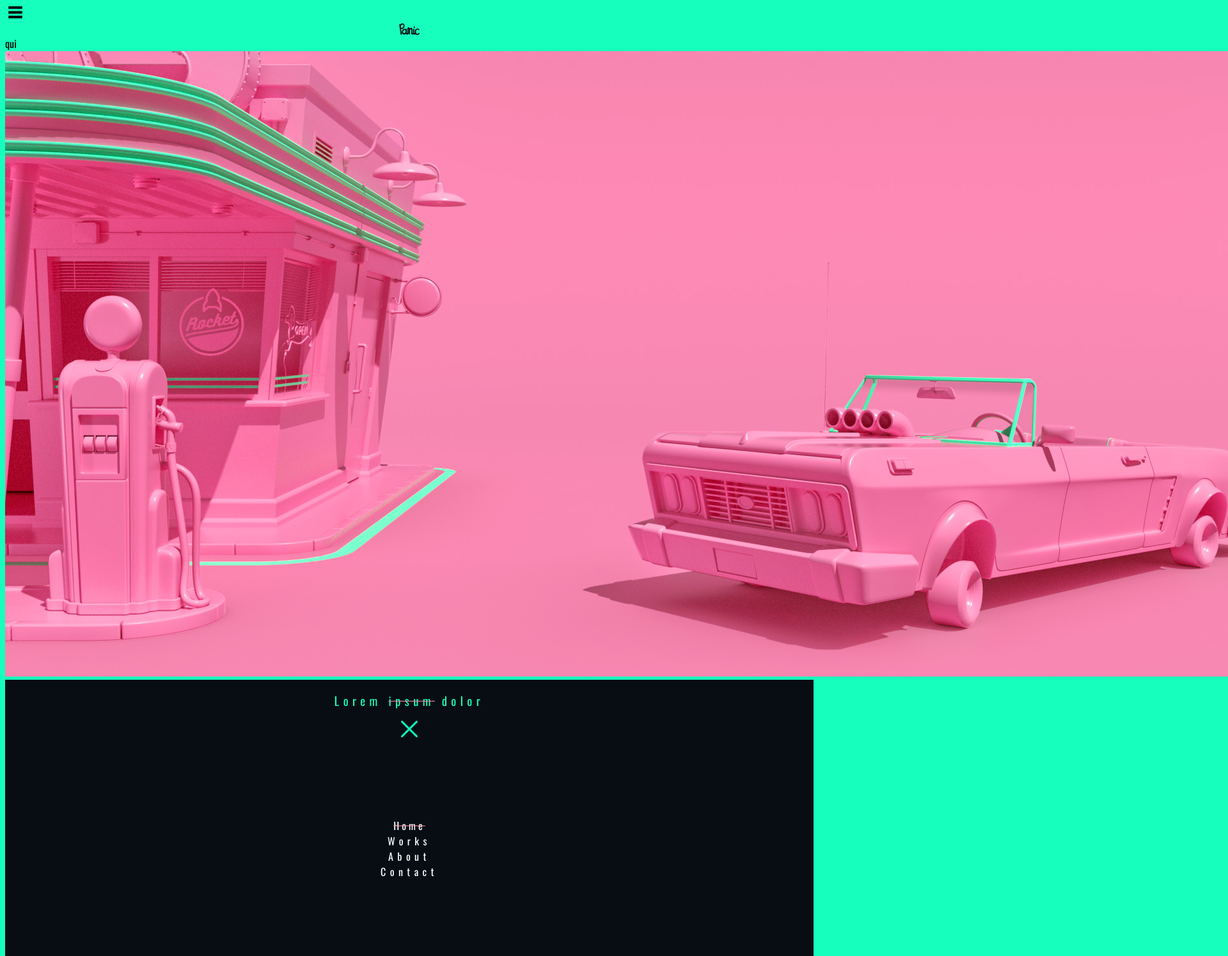
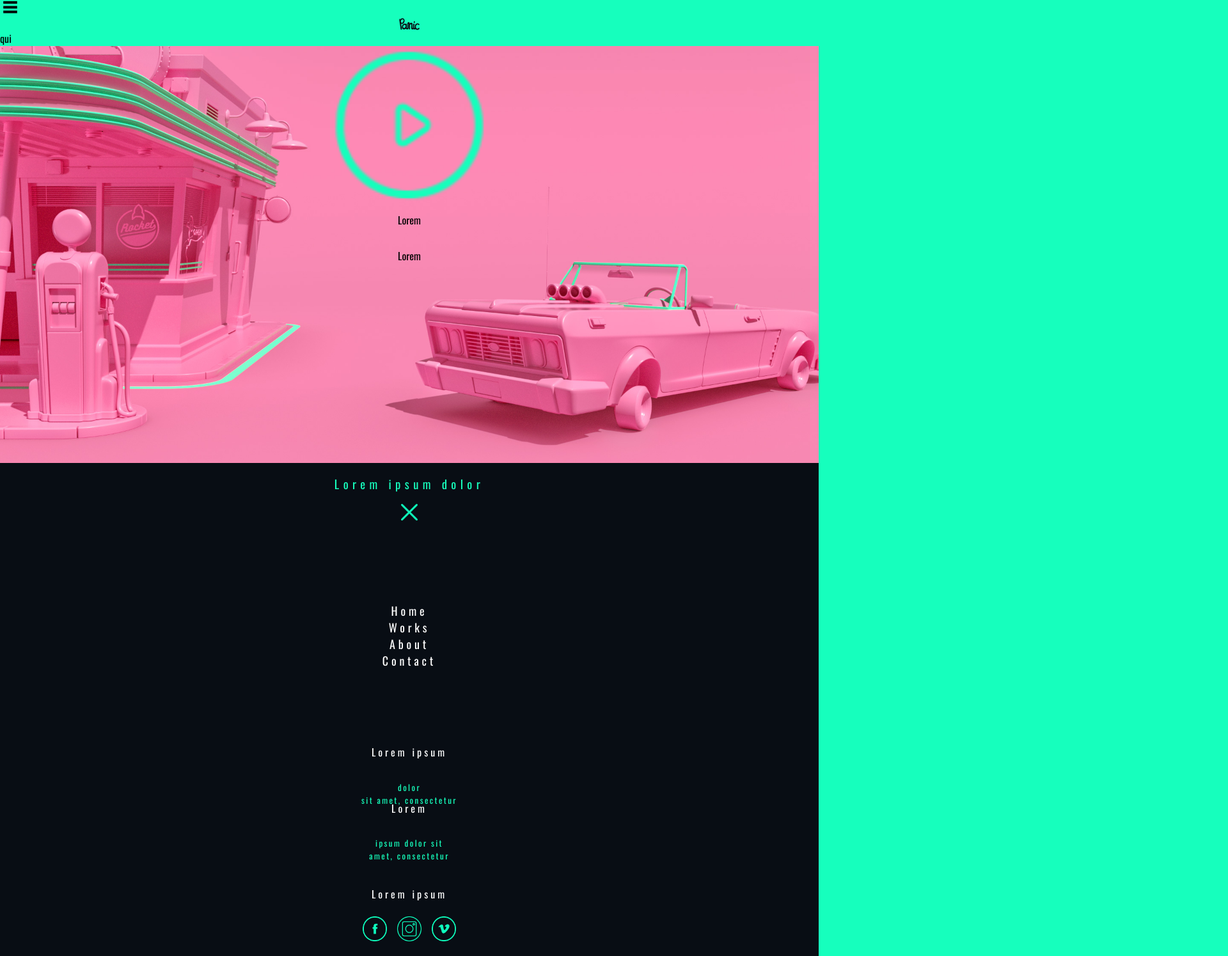
Before and after one commit to MarinaNaM/202205-W01CH05_Fernando-Marina, a website: page index.html in a window 1280 px wide. Shown: the part 5-1500 px from the top of the page at 64% size, 1920 px wide, since content can reach past the window. Drawn offline with nearby package versions, Linux system fonts and the light colour scheme.

Commit message:
Update footer and update home

```diff
--- a/index.html
+++ b/index.html
@@ -20,11 +20,20 @@
                 <span>qui</span>
             </div>
         </header>
-        <section>
-            <img src="./assets/home/media04.jpg" alt="fondo rosa" />
+        <section class="video">
+            <div class="video__play">
+                <img src="./assets/home/play.png" alt="icono play" />
+                <p>Lorem</p>
+                <p>Lorem</p>
+            </div>
+            <img
+                class="video__image"
+                src="./assets/home/media04.jpg"
+                alt="fondo rosa"
+            />
         </section>
         <section></section>
-        <footer class="footer">
+        <footer class="footer" id="footer">
             <div class="footer__title">
                 <h3 class="footer__title--lighter">
                     Lorem
@@ -37,10 +46,10 @@
                 />
             </div>
             <div class="footer__menu">
-                <p class="footer__menu--item-through">Home</p>
-                <p class="footer__menu--item">Works</p>
-                <p class="footer__menu--item">About</p>
-                <p class="footer__menu--item">Contact</p>
+                <p class="footer__menu-item footer__menu-item--through">Home</p>
+                <p class="footer__menu-item">Works</p>
+                <p class="footer__menu-item">About</p>
+                <p class="footer__menu-item">Contact</p>
             </div>
             <div class="footer__nav">
                 <p class="footer__nav--title">Lorem ipsum</p>
@@ -55,7 +64,7 @@
                     </ul>
                 </nav>
             </div>
-            <div class="footer__nav">
+            <div class="footer__nav footer__nav--margin">
                 <p class="footer__nav--title">Lorem</p>
                 <nav class="footer__nav-items">
                     <ul class="nav__list">
@@ -72,11 +81,11 @@
                     </ul>
                 </nav>
             </div>
-            <div class="footer__sns">
-                <div class="footer__">
+            <div class="footer__social-media">
+                <div class="footer__social-media-title">
                     <p>Lorem ipsum</p>
                 </div>
-                <div>
+                <div class="footer__social-media-images">
                     <img src="./assets/home/facebook.png" alt="facebook logo" />
                     <img
                         src="./assets/home/instagram.png"
@@ -97,7 +106,7 @@
                     </ul>
                 </nav>
             </div>
-            <div class="footer__nav">
+            <div class="footer__nav footer__nav--margin">
                 <p class="footer__nav--title">Lorem ipsum</p>
                 <nav class="footer__nav-items">
                     <ul class="nav__list">
@@ -109,7 +118,7 @@
                     </ul>
                 </nav>
             </div>
-            <div class="footer__nav">
+            <div class="footer__nav footer__nav--margin">
                 <p class="footer__nav--title">Lorem ipsum</p>
                 <nav class="footer__nav-items">
                     <ul class="nav__list">
--- a/scss/styles.scss
+++ b/scss/styles.scss
@@ -1,14 +1,36 @@
 @import "variables";
 
-@import url("https://fonts.googleapis.com/css2?family=Open+Sans:wght@400;800&display=swap&family=Oswald:wght@400;700&display=swap");
+@import url("https://fonts.googleapis.com/css2?family=Open+Sans&display=swap&family=Oswald&display=swap");
 
 body {
     font-family: "Oswald", "Open Sans", sans-serif;
     background-color: $primary-color;
+    margin: 0;
+}
+
+.video {
+    display: flex;
+    width: 100vw;
+    &__image {
+        width: 100%;
+    }
+    &__play {
+        position: absolute;
+        display: flex;
+        justify-content: center;
+        width: 100%;
+        flex-direction: column;
+        align-items: center;
+
+        img {
+            width: 20%;
+        }
+    }
 }
 
 .footer {
     background-color: $third-color;
+    padding-bottom: 20%;
     &__title {
         color: $primary-color;
         display: flex;
@@ -21,16 +43,13 @@ body {
         letter-spacing: 0.4rem;
     }
 
-    &__title--through {
-        text-decoration: line-through $secondary-color;
-    }
-
     &__title--cross {
         width: 2%;
     }
 
     &__menu {
         color: white;
+        font-size: 18px;
         display: flex;
         flex-direction: column;
         justify-content: center;
@@ -38,17 +57,26 @@ body {
         margin-top: 10%;
     }
 
-    &__menu--item {
+    &__menu-item:hover {
+        text-decoration: line-through $secondary-color;
+        color: $secondary-color;
+    }
+
+    &__menu-item {
         margin: 0;
         font-weight: lighter;
-        letter-spacing: 0.4rem;
+        letter-spacing: 0.3rem;
     }
 
-    &__menu--item-through {
-        text-decoration: line-through $secondary-color;
-        font-weight: lighter;
-        letter-spacing: 0.25rem;
-        margin: 0;
+    &__social-media-images {
+        display: flex;
+        justify-content: center;
+        align-items: center;
+        & > img {
+            width: 10%;
+            letter-spacing: 0.25rem;
+            margin: 2%;
+        }
     }
 
     &__nav {
@@ -57,17 +85,27 @@ body {
         flex-direction: column;
         justify-content: center;
         align-items: center;
-        margin-top: 10%;
+        margin-top: 8%;
         margin-bottom: 0;
+    }
+
+    &__nav--margin {
+        margin-top: -3%;
+    }
+
+    &__nav-list {
+        letter-spacing: 0.15rem;
     }
 
     &__nav--title {
         padding-left: 0;
         letter-spacing: 0.25rem;
+        margin-bottom: 2%;
     }
 
     .nav__list {
         color: $primary-color;
+        font-size: 13px;
         list-style: none;
         display: flex;
         flex-direction: column;
@@ -75,11 +113,23 @@ body {
         align-items: center;
         margin-top: 5%;
         padding-left: 0;
-        letter-spacing: 0.1rem;
+        letter-spacing: 0.15rem;
         font-weight: lighter;
     }
 
-    &__sns {
+    &__social-media {
+        display: flex;
+        flex-direction: column;
+        justify-content: center;
+        align-items: center;
+    }
+
+    &__social-media-title {
+        & > p {
+            color: white;
+            letter-spacing: 0.25rem;
+            margin-top: 21%;
+        }
     }
 
     .nav__list-item {
```
Also changed, not shown: css/styles.css.
